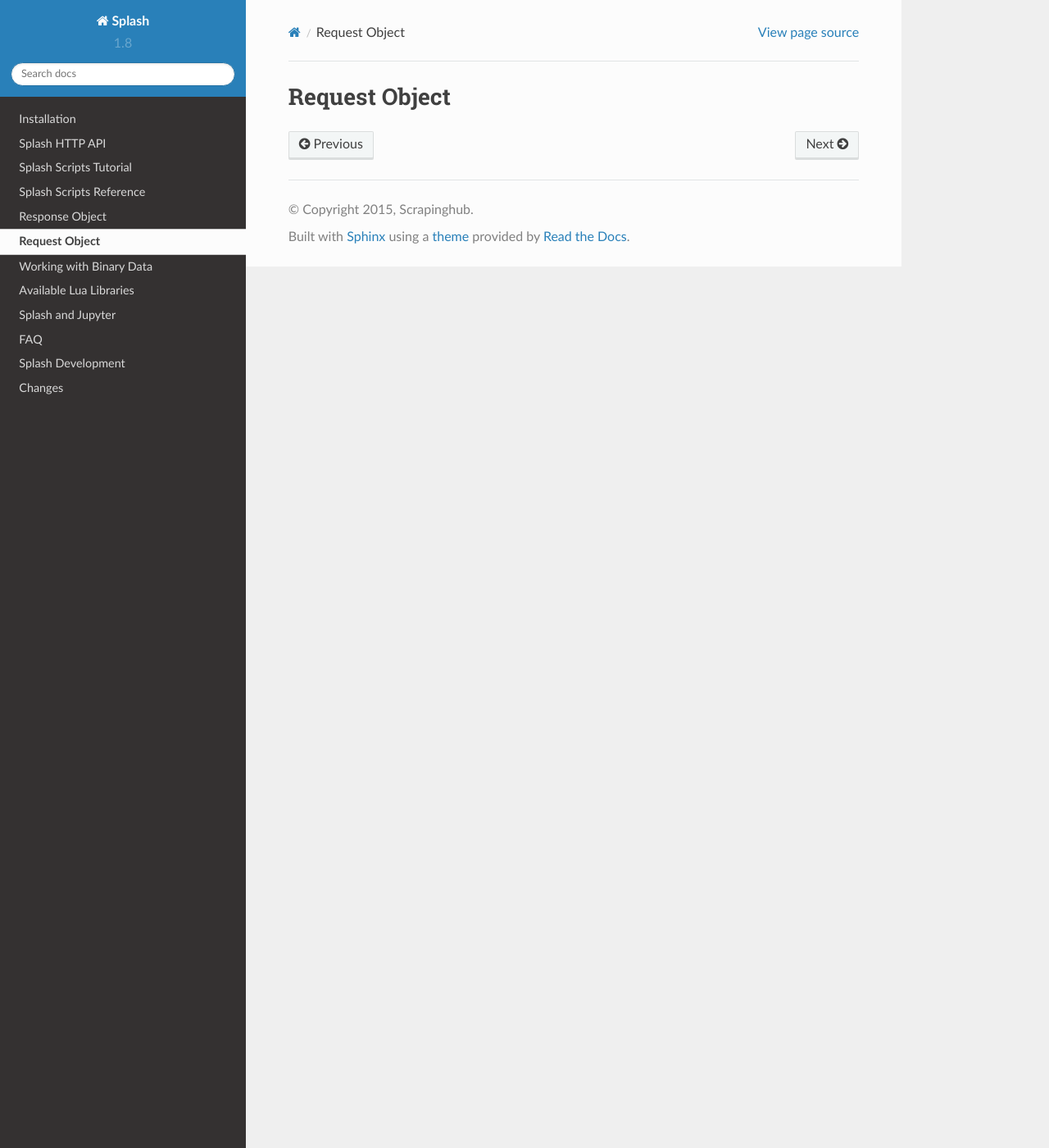
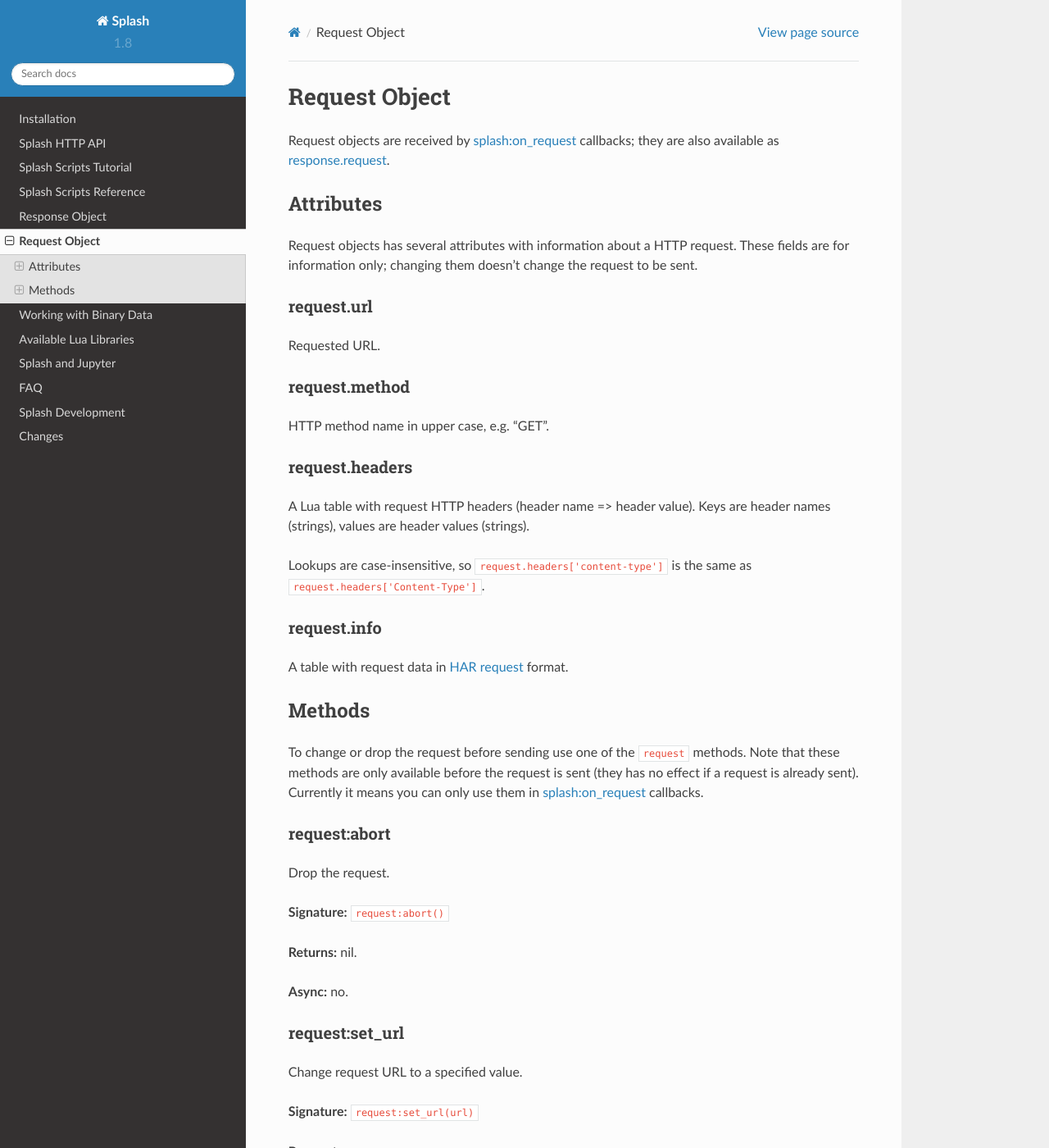
Before and after one commit to scrapinghub/splash, a Sphinx documentation site: the page built from docs/scripting-request-object.rst, in a window 1280 px wide and 1400 px high. Shown: the whole window at 82% size. Built offline with Sphinx 7.4.7 and the Read the Docs theme 2.0.0, drawn with Linux system fonts in a browser that asks for light colours; some of the changed text lies outside the part shown.

Commit message:
DOC unified Request object docs

```diff
--- a/docs/scripting-request-object.rst
+++ b/docs/scripting-request-object.rst
@@ -2,3 +2,160 @@
 
 Request Object
 ==============
+
+Request objects are received by :ref:`splash-on-request` callbacks;
+they are also available as :ref:`response.request <splash-response-request>`.
+
+.. _splash-request-attributes:
+
+Attributes
+~~~~~~~~~~
+
+Request objects has several attributes with information about a HTTP request.
+These fields are for information only; changing them doesn't change
+the request to be sent.
+
+.. _splash-request-url:
+
+request.url
+-----------
+
+Requested URL.
+
+.. _splash-request-method:
+
+request.method
+--------------
+
+HTTP method name in upper case, e.g. "GET".
+
+.. _splash-request-headers:
+
+request.headers
+---------------
+
+A Lua table with request HTTP headers (header name => header value).
+Keys are header names (strings), values are header values (strings).
+
+Lookups are case-insensitive, so ``request.headers['content-type']``
+is the same as ``request.headers['Content-Type']``.
+
+
+.. _splash-request-info:
+
+request.info
+------------
+
+A table with request data in `HAR request`_ format.
+
+.. _HAR request: http://www.softwareishard.com/blog/har-12-spec/#request
+
+
+.. _splash-request-methods:
+
+Methods
+~~~~~~~
+
+To change or drop the request before sending use one of
+the ``request`` methods. Note that these methods are only available
+before the request is sent (they has no effect if a request is already sent).
+Currently it means you can only use them in :ref:`splash-on-request` callbacks.
+
+.. _splash-request-abort:
+
+request:abort
+-------------
+
+Drop the request.
+
+**Signature:** ``request:abort()``
+
+**Returns:** nil.
+
+**Async:** no.
+
+.. _splash-request-set-url:
+
+request:set_url
+---------------
+
+Change request URL to a specified value.
+
+**Signature:** ``request:set_url(url)``
+
+**Parameters:**
+
+* url - new request URL
+
+**Returns:** nil.
+
+**Async:** no.
+
+
+.. _splash-request-set-proxy:
+
+request:set_proxy
+-----------------
+
+Set a proxy server to use for this request.
+
+**Signature:** ``request:set_proxy{host, port, username=nil, password=nil, type='HTTP'}``
+
+**Parameters:**
+
+* host
+* port
+* username
+* password
+* type - proxy type; allowed proxy types are 'HTTP' and 'SOCKS5'.
+
+**Returns:** nil.
+
+**Async:** no.
+
+Omit ``username`` and ``password`` arguments if a proxy
+doesn't need auth.
+
+When ``type`` is set to 'HTTP' HTTPS proxying should
+also work; it is implemented using CONNECT command.
+
+
+.. _splash-request-set-timeout:
+
+request:set_timeout
+-------------------
+
+Set a timeout for this request.
+
+**Signature:** ``request:set_timeout(timeout)``
+
+**Parameters:**
+
+* timeout - timeout value, in seconds.
+
+**Returns:** nil.
+
+**Async:** no.
+
+If response is not fully received after the timeout,
+request is aborted. See also: :ref:`splash-resource-timeout`.
+
+.. _splash-request-set-header:
+
+request:set_header
+------------------
+
+Set an HTTP header for this request.
+
+**Signature:** ``request:set_header(name, value)``
+
+**Parameters:**
+
+* name - header name;
+* value - header value.
+
+**Returns:** nil.
+
+**Async:** no.
+
+See also: :ref:`splash-set-custom-headers`
--- a/docs/scripting-response-object.rst
+++ b/docs/scripting-response-object.rst
@@ -84,7 +84,7 @@
 response.request
 ----------------
 
-TODO
+A corresponding :ref:`splash-request`.
 
 This field is read-only.
 
```
Also changed, not shown: docs/scripting-ref.rst (+32 -47 lines).
